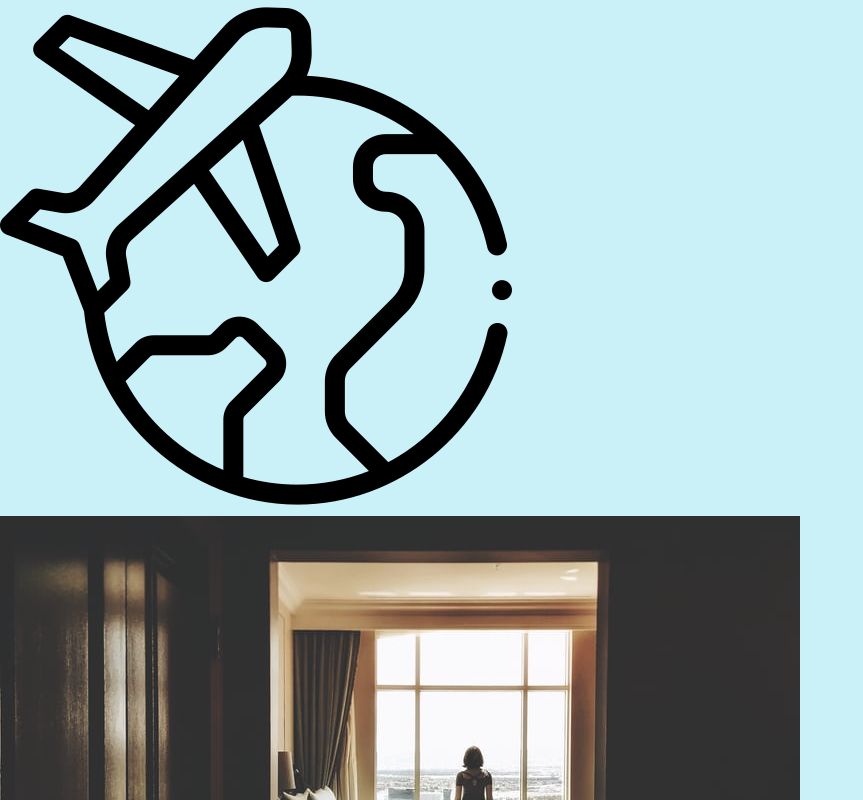
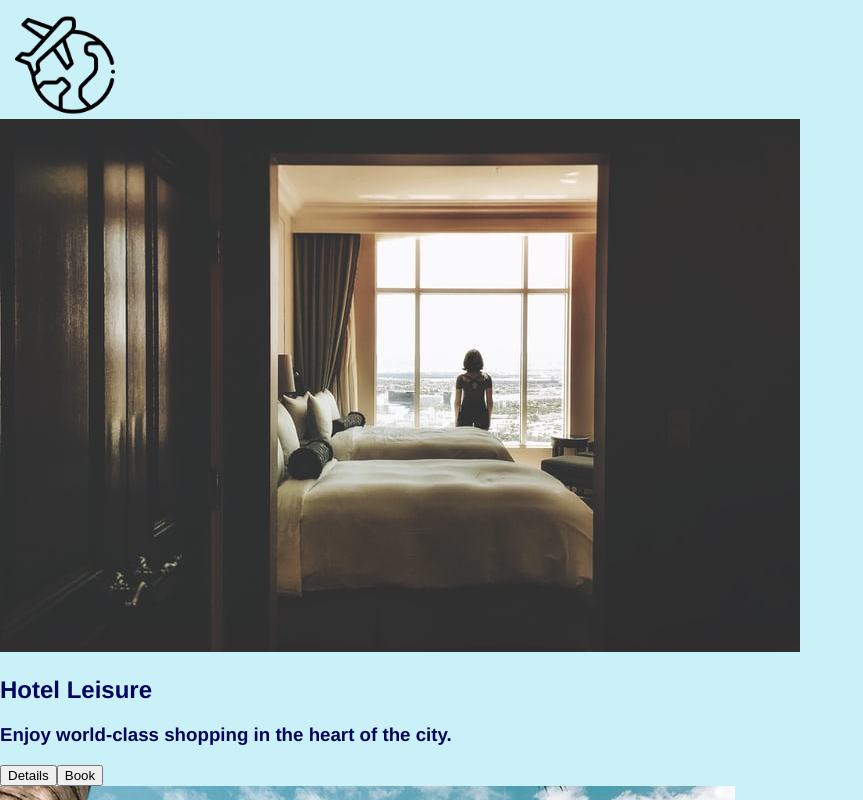
Before and after one commit to Eldon-498/getting-started-emotion-code, a React (Create React App) app in the folder starter-code/: page / in a window 1280 px wide. Shown: the top 800 px of the page, without its empty margins (0-863 px from the left). Built offline with nearby package versions, Linux system fonts and the light colour scheme.

Commit message:
image styling

```diff
--- a/starter-code/src/App.js
+++ b/starter-code/src/App.js
@@ -33,13 +33,23 @@ function App() {
   return (
     <main
     css={{
-      color: "#03045e",
-      background: "#caf0f8",
-      height: "1200px",
-      fontFamily: "helvetica",
+        color: "#03045e",
+        background: "#caf0f8",
+        height: "1200px",
+        fontFamily: "helvetica",
     }}
     >
-      <img src={logo} alt="" />
+      <img
+        src={logo}
+        alt="logo"
+        css={css`
+          display: absolute;
+          margin-top: 15px;
+          margin-left: 15px;
+          height: 100px;
+          width: 100px;
+        `}
+       />
       <div>
         {hotels.map((hotel) => {
           return (
```
